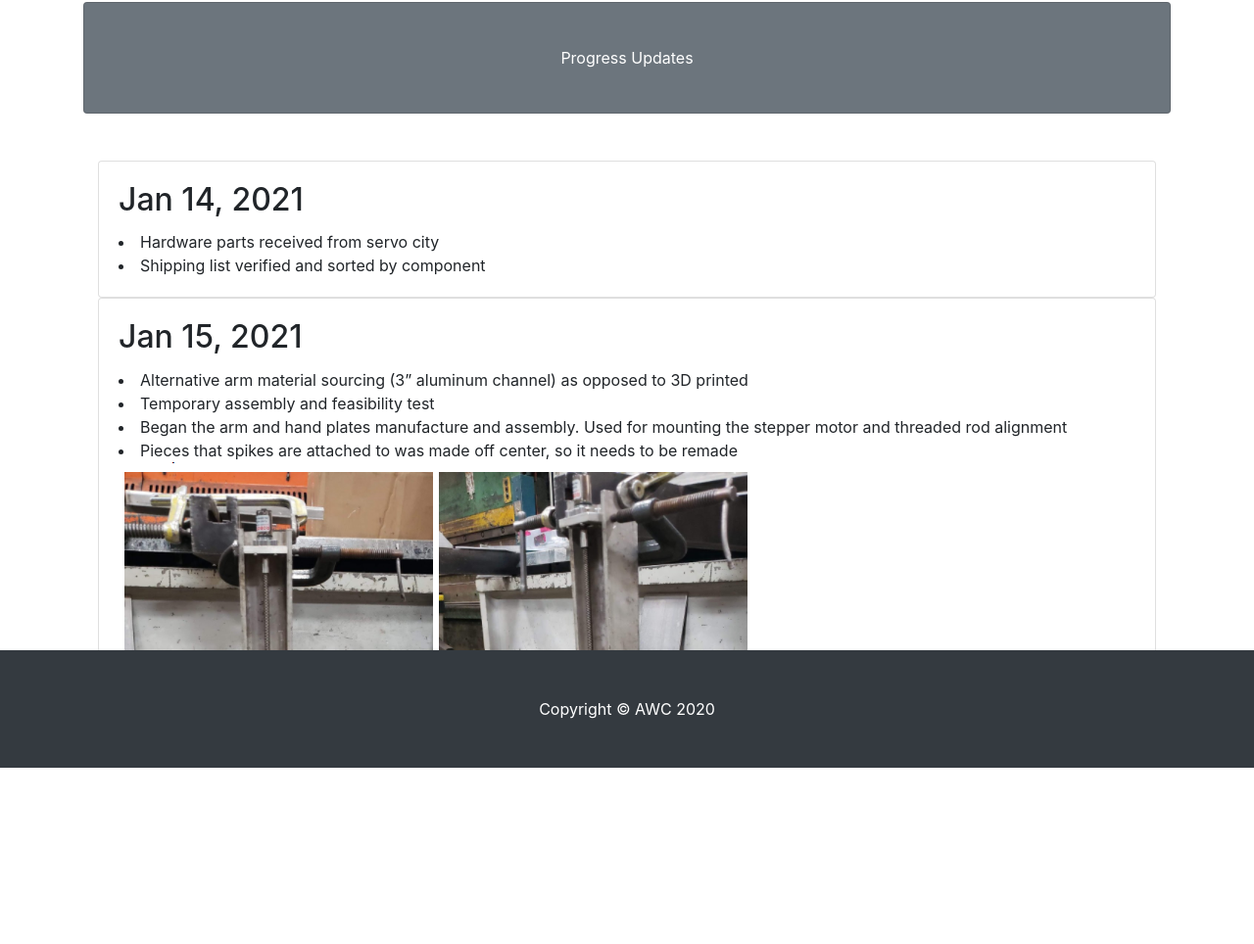
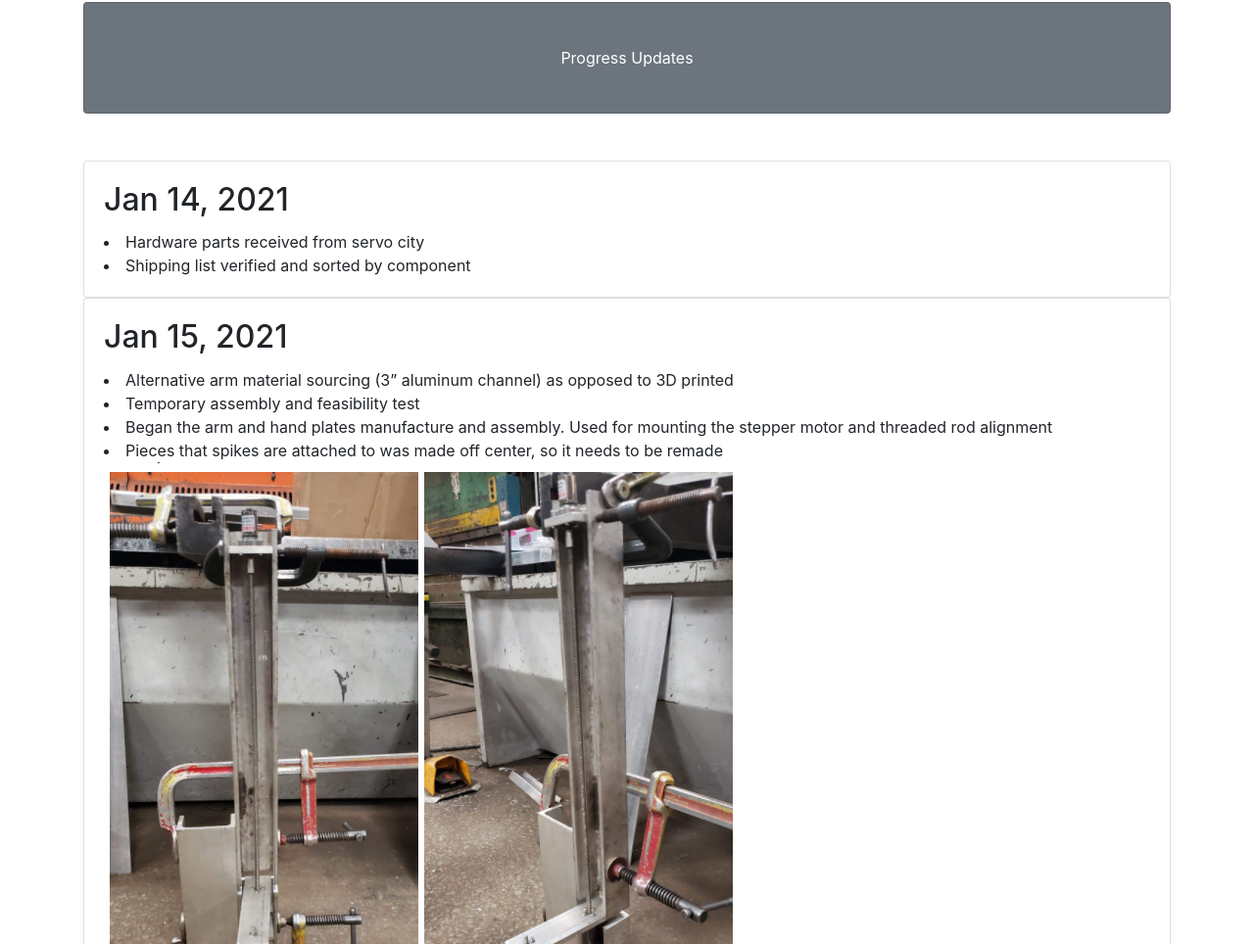
Before and after one commit to carterspearson/fydp_website, a website: page index.html in a window 1280 px wide. Shown: the part 751-1715 px from the top of the page at 98% size. Before the commit the page ends 1535 px from the top, so only its background shows below. Drawn offline with Linux system fonts and the light colour scheme.

Commit message:
removed scrollable

```diff
--- a/index.html
+++ b/index.html
@@ -63,7 +63,6 @@
       </div>
     </div>
 
-    <div class="container" style="height: 500px; overflow-y:scroll">
     <div class="row">
       <div class="col">
         <div class="card h-100">
@@ -356,7 +355,6 @@
         </div>
       </div>
     </div>
-    </div>
 
   </div>
   <!-- /.container -->
```
Lines whose indentation alone changed are shown as unchanged.
